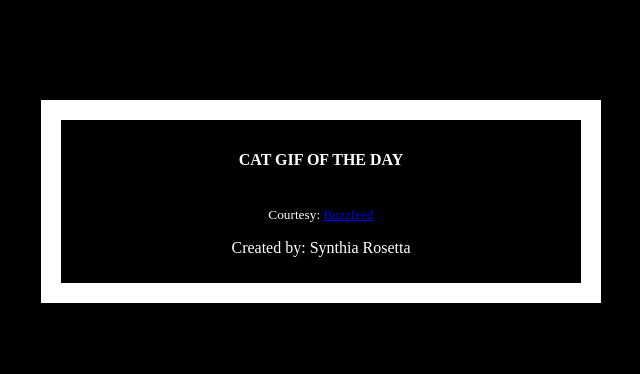
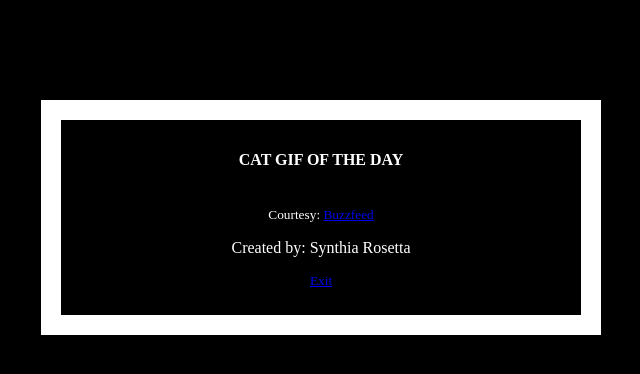
Before and after one commit to synthiarosetta/Docker_Test, a Flask app: template templates/index.html in a window 1280 px wide. Shown: the top 374 px of the page, without its empty margins (319-959 px from the left). Run offline with Flask 2, Linux system fonts and the light colour scheme; the template is opened without the code that fills it, so the values that code supplies are empty.

Commit message:
Update index.html

```diff
--- a/templates/index.html
+++ b/templates/index.html
@@ -23,6 +23,7 @@
       <img src="{{url}}" />
       <p><small>Courtesy: <a href="http://www.buzzfeed.com/copyranter/the-best-cat-gif-post-in-the-history-of-cat-gifs">Buzzfeed</a></small></p>
       <p><small-caps>Created by: Synthia Rosetta</small-caps></p>
+      <p><small><a href="http://www.buzzfeed.com/copyranter/the-best-cat-gif-post-in-the-history-of-cat-gifs">Exit</a></small></p>
     </div>
   </body>
 </html>
```
